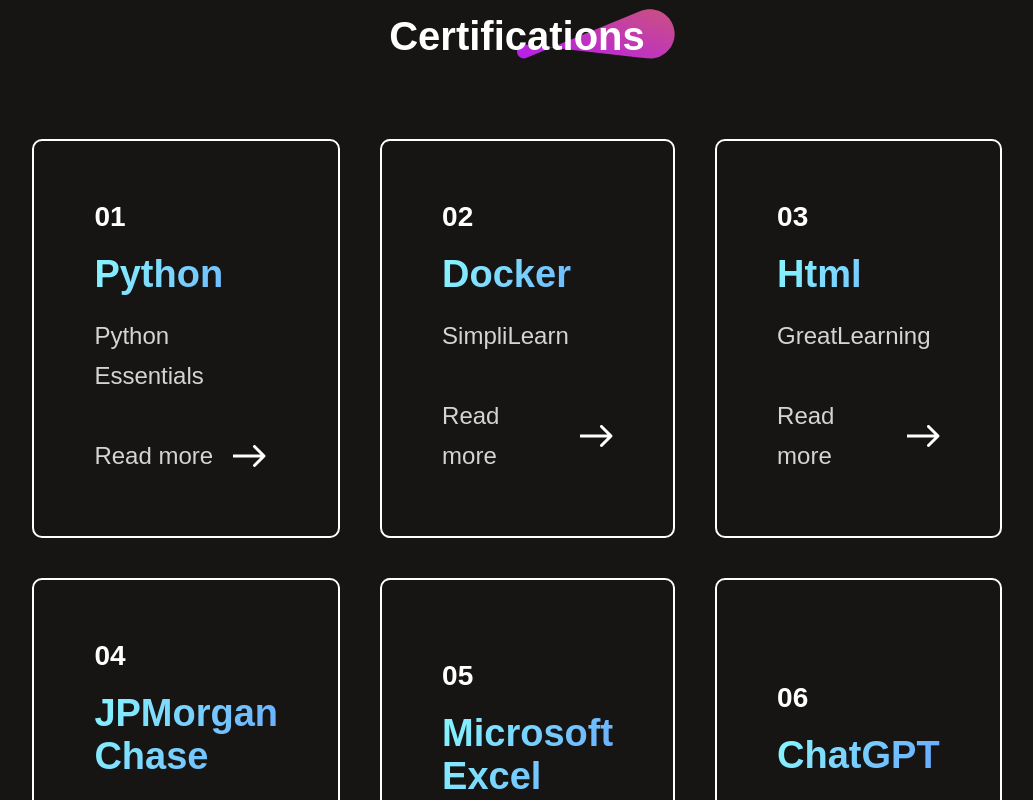
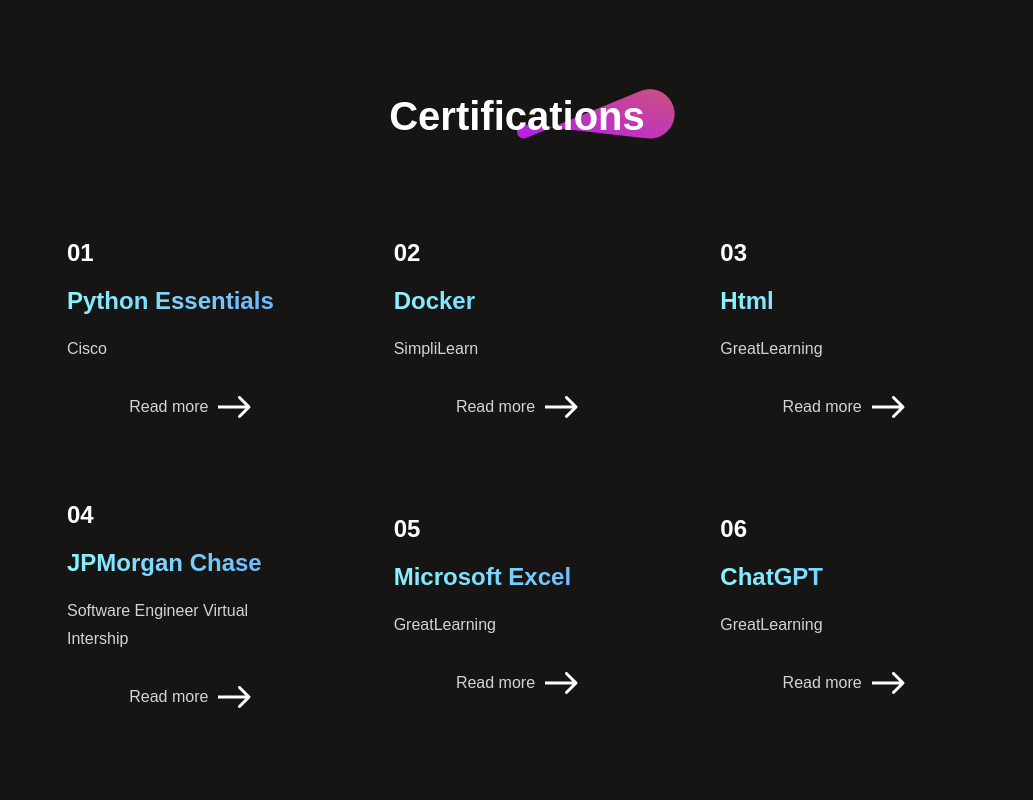
Before and after one commit to MohamedNaveed03/PersonalPortfolio, a React (Create React App) app: page / in a window 1280 px wide. Shown: the part 1720-2520 px from the top of the page, without its empty margins (123-1156 px from the left). Built offline with nearby package versions, Linux system fonts and the light colour scheme; the HTML template or start-up script is replaced by a standard one.

Commit message:
added extra features in certification section

```diff
--- a/package.json
+++ b/package.json
@@ -9,6 +9,7 @@
     "react": "^18.3.1",
     "react-anchor-link-smooth-scroll": "^1.0.12",
     "react-dom": "^18.3.1",
+    "react-icons": "^5.3.0",
     "react-scripts": "5.0.1",
     "web-vitals": "^2.1.4"
   },
--- a/src/assets/certificate_data.js
+++ b/src/assets/certificate_data.js
@@ -1,8 +1,8 @@
 const Certificate_Data = [
     {
         s_no:"01",
-        s_name:"Python",
-        s_desc:"Python Essentials"
+        s_name:"Python Essentials",
+        s_desc:"Cisco"
     },
     {
         s_no:"02",
--- a/src/components/About/About.css
+++ b/src/components/About/About.css
@@ -4,7 +4,7 @@
     align-items: center;
     justify-content: center;
     gap: 80px;
-    margin: 0px 170px ;
+    margin: 80px 170px ;
 }
 
 .about-title{
@@ -42,7 +42,7 @@
     flex-direction: column;
     gap: 20px;
     font-size: 18px;
-    font-weight: 500;
+    /* font-weight: 500; */
 }
 
 
@@ -104,6 +104,7 @@
     transition: 0.5s;
 }
 .about-achivement h1{
+
     font-weight:700 ;
     font-size: 40px;
     background: linear-gradient(120deg, #89f7fe 0%, #66a6ff 100%);
--- a/src/components/Certification/Certification.css
+++ b/src/components/Certification/Certification.css
@@ -1,23 +1,24 @@
-.certifications{
+.certifications {
     display: flex;
     flex-direction: column;
     align-items: center;
     justify-content: center;
-    gap:80px;
+    gap: 80px;
     margin: 80px 170px;
 }
 
-.certification-title{
+.certification-title {
     position: relative;
 }
 
-.certification-title h1{
+.certification-title h1 {
     padding: 0px 30px;
     font-size: 40px;
     font-weight: 600;
+    text-align: center;
 }
 
-.certification-title img{
+.certification-title img {
     position: absolute;
     bottom: 0;
     right: 0;
@@ -25,76 +26,55 @@
     z-index: -1;
 }
 
-.certificate-format{
+.certificate-container {
+    display: grid;
+    grid-template-columns: repeat(auto-fit, minmax(280px, 1fr));
+    gap: 40px;
+    margin-bottom: 80px;
+    width: 100%;
+}
+
+.certificate-format {
     display: flex;
     flex-direction: column;
     justify-content: center;
     gap: 20px;
-    padding: 60px;
+    padding: 20px;
     border-radius: 10px;
-    border: 2px solid white;
-    transition: 0.4s;
+    transition: transform 0.5s ease, box-shadow 0.5s ease;
     cursor: pointer;
+    position: relative;
 }
 
-.certificate-container{
-    display: grid;
-    grid-template-columns: 1fr 1fr 1fr;
-    gap: 40px;
-    margin-bottom: 80px;
+.certificate-format h3 {
+    font-size: 24px;
+    font-weight: 600;
 }
 
-.certificate-format h3{
-    font-size: 28px;
-    font-weight: 600;
-
-}
-
-.certificate-format h2{
-    font-size: 38px;
+.certificate-format h2 {
+    font-size: 24px;
     font-weight: 800;
-    background:linear-gradient(120deg, #89f7fe 0%, #66a6ff 100%);
+    background: linear-gradient(120deg, #89f7fe 0%, #66a6ff 100%);
     background-clip: text;
     -webkit-background-clip: text;
     -webkit-text-fill-color: transparent;
 }
 
-.certificate-format p{
+.certificate-format p {
     color: #d4d4d4;
-    font-size: 24px;
-    line-height: 40px;
-    max-width: 300px;
+    font-size: 16px;
+    line-height: 28px;
 }
 
-.certificate-readmore{
+.certificate-readmore {
     display: flex;
-    gap: 20px;
+    gap: 10px;
     align-items: center;
-    margin-top: 20px;
+    justify-content: center;
+    margin-top: 10px;
 }
 
 .certificate-format:hover {
-    border: 2px solid transparent; /* Remove the border change */
-    background: none; /* No background change */
-    transform: scale(1.05) rotate(1deg); /* Slight scale and rotate for a dynamic effect */
-    box-shadow: 0 10px 20px rgba(0, 0, 0, 0.15); /* Add a subtle shadow for depth */
-    transition: transform 0.4s ease, box-shadow 0.4s ease;
+    transform: scale(1.05);
+    box-shadow: 0 10px 20px rgba(0, 0, 0, 0.2);
 }
-
-.certificate-format::before {
-    content: "";
-    position: absolute;
-    top: 0;
-    left: 0;
-    width: 100%;
-    height: 100%;
-    border-radius: 10px;
-    background: rgba(255, 255, 255, 0.05); /* Add a soft overlay effect */
-    opacity: 0;
-    transition: opacity 0.4s ease;
-    pointer-events: none;
-}
-
-.certificate-format:hover::before {
-    opacity: 1; /* Fade in the overlay on hover */
-}
```
Also changed, not shown: 1 other file (tests, documents, lock files or other folders).
